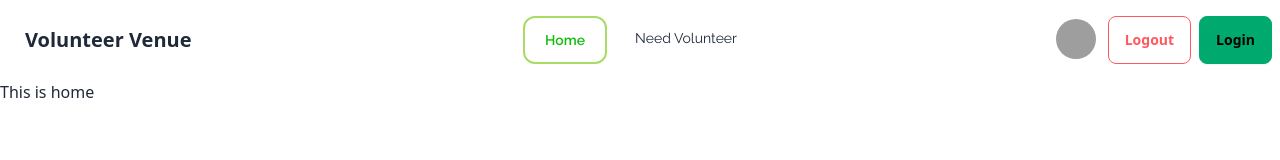
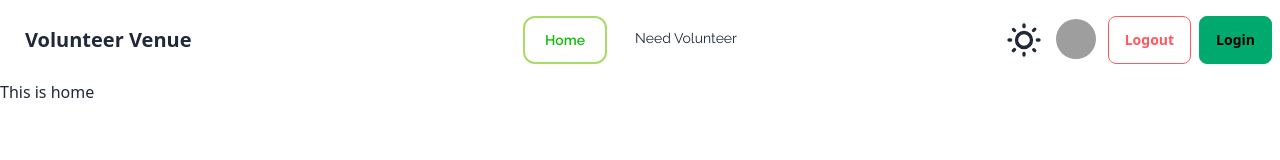
Before and after one commit to rakibgithub21/Volunteer_venu-client_site, a React (Vite) app: page / in a window 1280 px wide. Shown: the top 160 px of the page. Built offline with nearby package versions, Linux system fonts and the light colour scheme; grey boxes are pictures that could not be loaded.

Commit message:
add theme toggle

```diff
--- a/src/components/Navbar.jsx
+++ b/src/components/Navbar.jsx
@@ -1,7 +1,26 @@
-import { NavLink } from "react-router-dom";
+import { useEffect, useState } from "react";
+import { Link, NavLink } from "react-router-dom";
 
 
 const Navbar = () => {
+    const [theme, setTheme] = useState('light');
+
+    useEffect(() => {
+        const localTheme = localStorage.getItem('theme');
+        document.querySelector('html').setAttribute('data-theme', localTheme)
+    }, [theme])
+
+    const handleToggle = (e) => {
+        if (e.target.checked) {
+            setTheme('dark')
+            localStorage.setItem('theme', 'dark');
+        } else {
+            setTheme('light')
+            localStorage.setItem('theme', 'light');
+        }
+    }
+
+
     return (
         <div className="navbar bg-base-100 container mx-auto ">
             <div className="navbar-start">
@@ -24,6 +43,18 @@ const Navbar = () => {
                 </ul>
             </div>
             <div className="navbar-end  gap-2">
+                <label className="swap swap-rotate">
+
+                    {/* this hidden checkbox controls the state */}
+                    <input onChange={handleToggle} type="checkbox" className="theme-controller" value="synthwave" />
+
+                    {/* sun icon */}
+                    <svg className="swap-off fill-current w-10 h-10" xmlns="http://www.w3.org/2000/svg" viewBox="0 0 24 24"><path d="M5.64,17l-.71.71a1,1,0,0,0,0,1.41,1,1,0,0,0,1.41,0l.71-.71A1,1,0,0,0,5.64,17ZM5,12a1,1,0,0,0-1-1H3a1,1,0,0,0,0,2H4A1,1,0,0,0,5,12Zm7-7a1,1,0,0,0,1-1V3a1,1,0,0,0-2,0V4A1,1,0,0,0,12,5ZM5.64,7.05a1,1,0,0,0,.7.29,1,1,0,0,0,.71-.29,1,1,0,0,0,0-1.41l-.71-.71A1,1,0,0,0,4.93,6.34Zm12,.29a1,1,0,0,0,.7-.29l.71-.71a1,1,0,1,0-1.41-1.41L17,5.64a1,1,0,0,0,0,1.41A1,1,0,0,0,17.66,7.34ZM21,11H20a1,1,0,0,0,0,2h1a1,1,0,0,0,0-2Zm-9,8a1,1,0,0,0-1,1v1a1,1,0,0,0,2,0V20A1,1,0,0,0,12,19ZM18.36,17A1,1,0,0,0,17,18.36l.71.71a1,1,0,0,0,1.41,0,1,1,0,0,0,0-1.41ZM12,6.5A5.5,5.5,0,1,0,17.5,12,5.51,5.51,0,0,0,12,6.5Zm0,9A3.5,3.5,0,1,1,15.5,12,3.5,3.5,0,0,1,12,15.5Z" /></svg>
+
+                    {/* moon icon */}
+                    <svg className="swap-on fill-current w-10 h-10" xmlns="http://www.w3.org/2000/svg" viewBox="0 0 24 24"><path d="M21.64,13a1,1,0,0,0-1.05-.14,8.05,8.05,0,0,1-3.37.73A8.15,8.15,0,0,1,9.08,5.49a8.59,8.59,0,0,1,.25-2A1,1,0,0,0,8,2.36,10.14,10.14,0,1,0,22,14.05,1,1,0,0,0,21.64,13Zm-9.5,6.69A8.14,8.14,0,0,1,7.08,5.22v.27A10.15,10.15,0,0,0,17.22,15.63a9.79,9.79,0,0,0,2.1-.22A8.11,8.11,0,0,1,12.14,19.73Z" /></svg>
+
+                </label>
                 <div className="dropdown dropdown-end">
                     <div tabIndex={0} role="button" className="btn btn-ghost btn-circle avatar">
                         <div className="w-10 rounded-full">
@@ -42,7 +73,7 @@ const Navbar = () => {
                     </ul>
                 </div>
                 <button className="btn btn-outline  btn-error">Logout</button>
-                <button className="btn btn-success">Login</button>
+                <Link to={'/login'} className="btn btn-success">Login</Link>
 
             </div>
         </div>
--- a/tailwind.config.js
+++ b/tailwind.config.js
@@ -11,4 +11,7 @@ export default {
     // eslint-disable-next-line no-undef
     require('daisyui'),
   ],
+  daisyui: {
+    themes: ["light", "dark"],
+  },
 }
```
